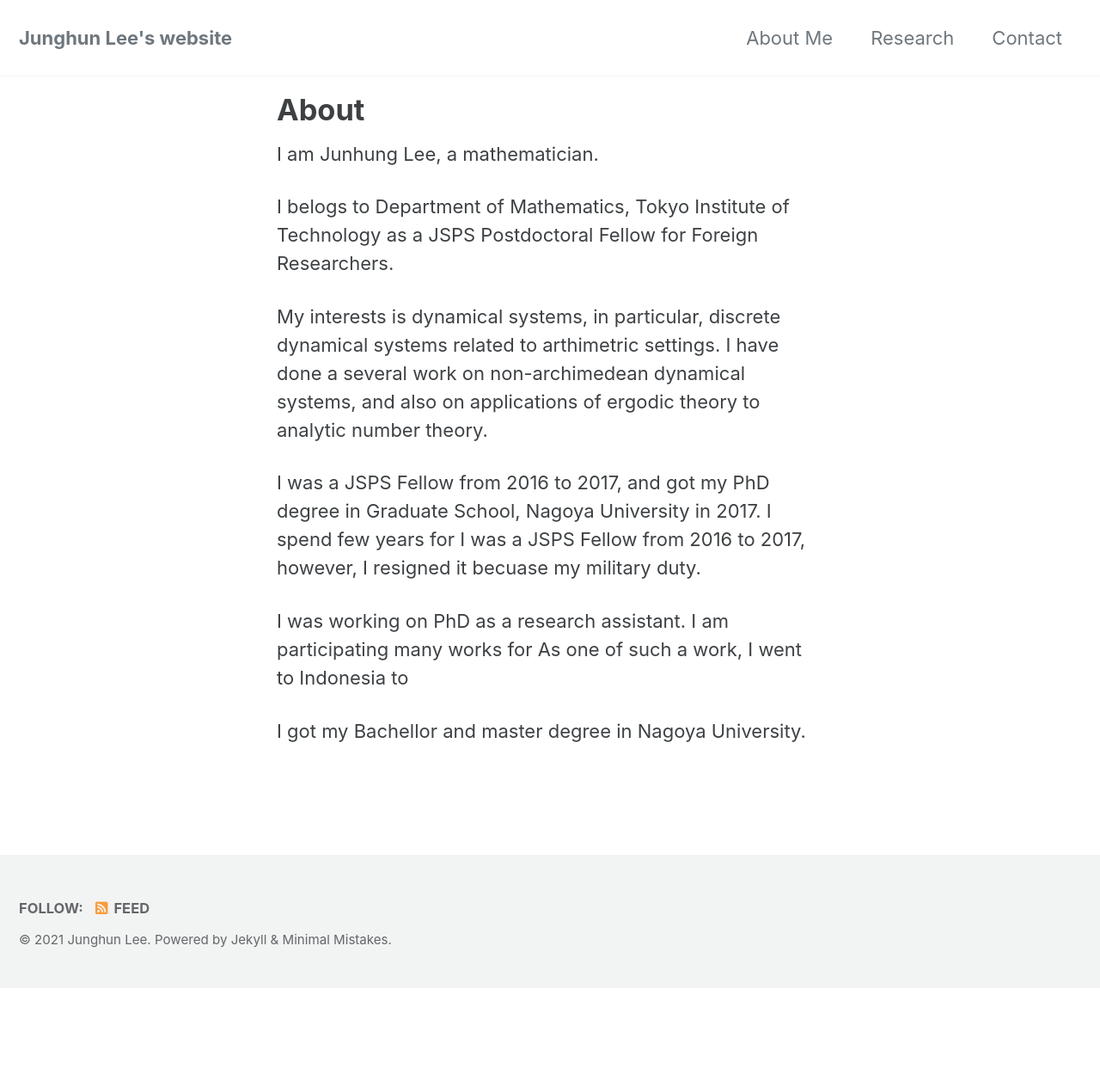
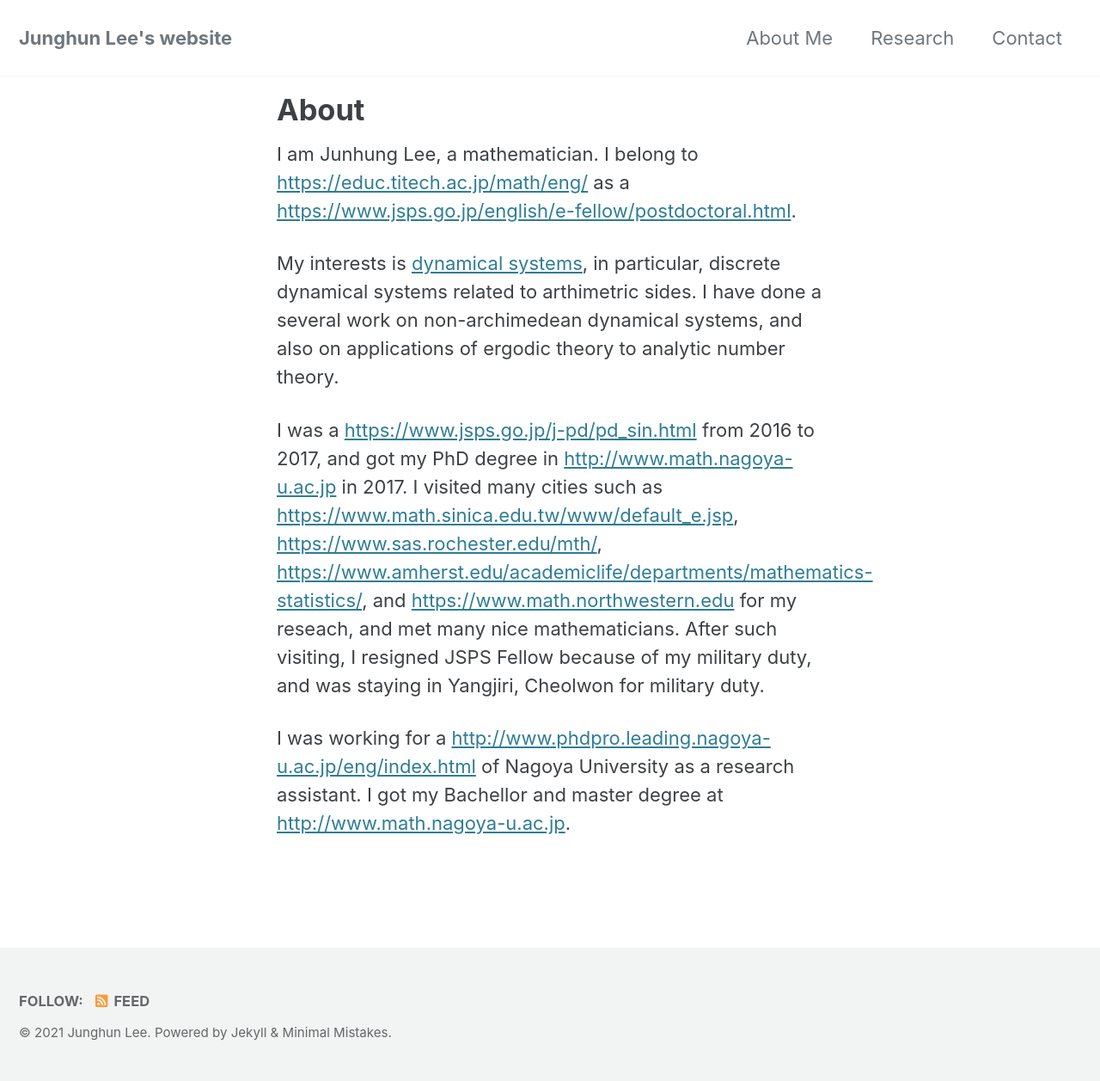
Before and after one commit to JunghunLee-math/JunghunLee-math.github.io, a Jekyll site: the page built from _pages/about.md, in a window 1280 px wide. Shown: the whole page at 86% size. Built offline with Jekyll 4.4.1, drawn with Linux system fonts in a browser that asks for light colours; cached includes are drawn as plain includes; before the commit the page ends 1149 px from its top, so only the background shows below that.

Commit message:
Finish about.md

```diff
--- a/_pages/about.md
+++ b/_pages/about.md
@@ -5,18 +5,14 @@ title: "About"
 ---
 
 I am Junhung Lee, a mathematician.
+I belong to [https://educ.titech.ac.jp/math/eng/](Department of Mathematics, Tokyo Institute of Technology) as a [https://www.jsps.go.jp/english/e-fellow/postdoctoral.html](JSPS Postdoctoral Fellow).
 
-I belogs to Department of Mathematics, Tokyo Institute of Technology as a JSPS Postdoctoral Fellow for Foreign Researchers.
-
-My interests is dynamical systems, in particular, discrete dynamical systems related to arthimetric settings.
+My interests is [dynamical systems](https://en.wikipedia.org/wiki/Dynamical_system), in particular, discrete dynamical systems related to arthimetric sides.
 I have done a several work on non-archimedean dynamical systems, and also on applications of ergodic theory to analytic number theory.
 
-I was a JSPS Fellow from 2016 to 2017, and got my PhD degree in Graduate School, Nagoya University in 2017.
-I spend few years for
-I was a JSPS Fellow from 2016 to 2017, however, I resigned it becuase my military duty.
+I was a [https://www.jsps.go.jp/j-pd/pd_sin.html](JSPS Fellow) from 2016 to 2017, and got my PhD degree in [http://www.math.nagoya-u.ac.jp](Graduate School, Nagoya University) in 2017.
+I visited many cities such as [https://www.math.sinica.edu.tw/www/default_e.jsp](Taipei), [https://www.sas.rochester.edu/mth/](Rochester), [https://www.amherst.edu/academiclife/departments/mathematics-statistics/](Amherst), and [https://www.math.northwestern.edu](Evanstone) for my reseach, and met many nice mathematicians.
+After such visiting, I resigned JSPS Fellow because of my military duty, and was staying in Yangjiri, Cheolwon for military duty.
 
-I was working on PhD as a research assistant.
-I am participating many works for
-As one of such a work, I went to Indonesia to
-
-I got my Bachellor and master degree in Nagoya University.
+I was working for a [http://www.phdpro.leading.nagoya-u.ac.jp/eng/index.html](leading program) of Nagoya University as a research assistant.
+I got my Bachellor and master degree at [http://www.math.nagoya-u.ac.jp](Nagoya University).
```
